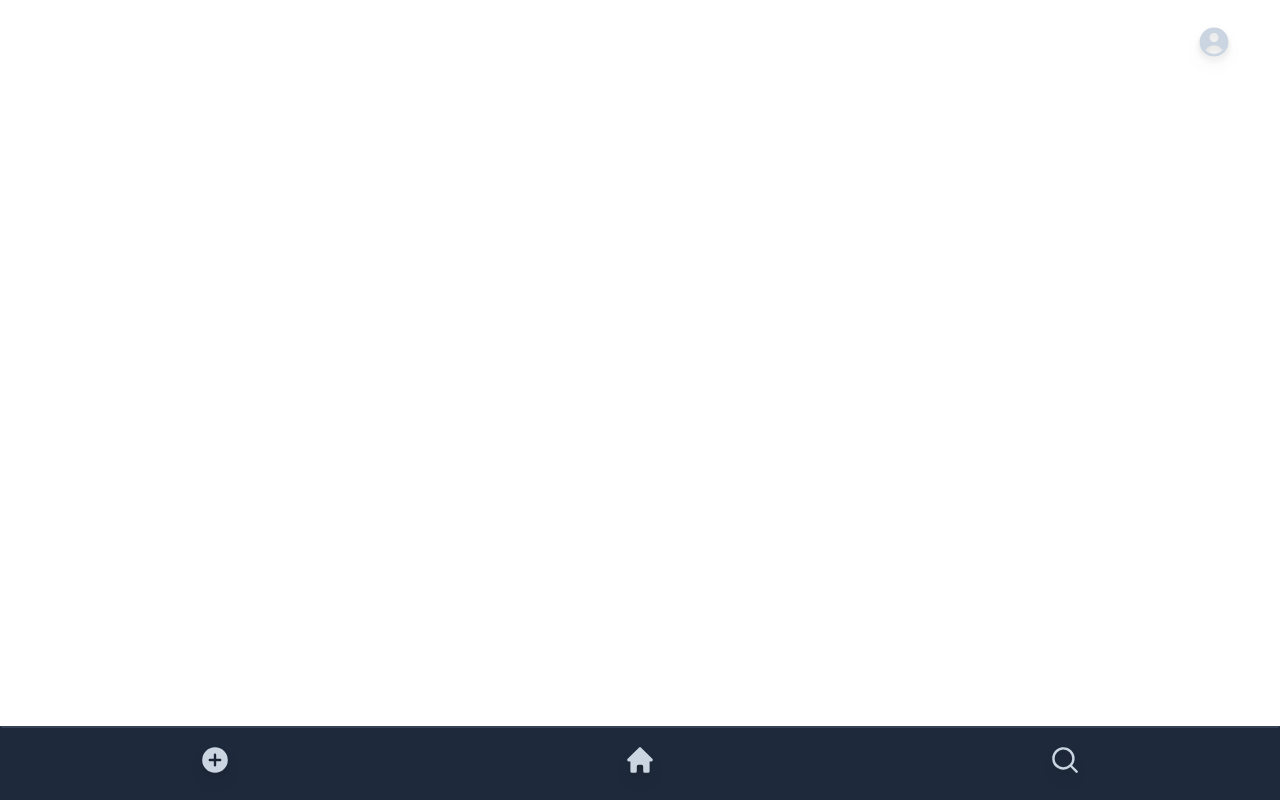
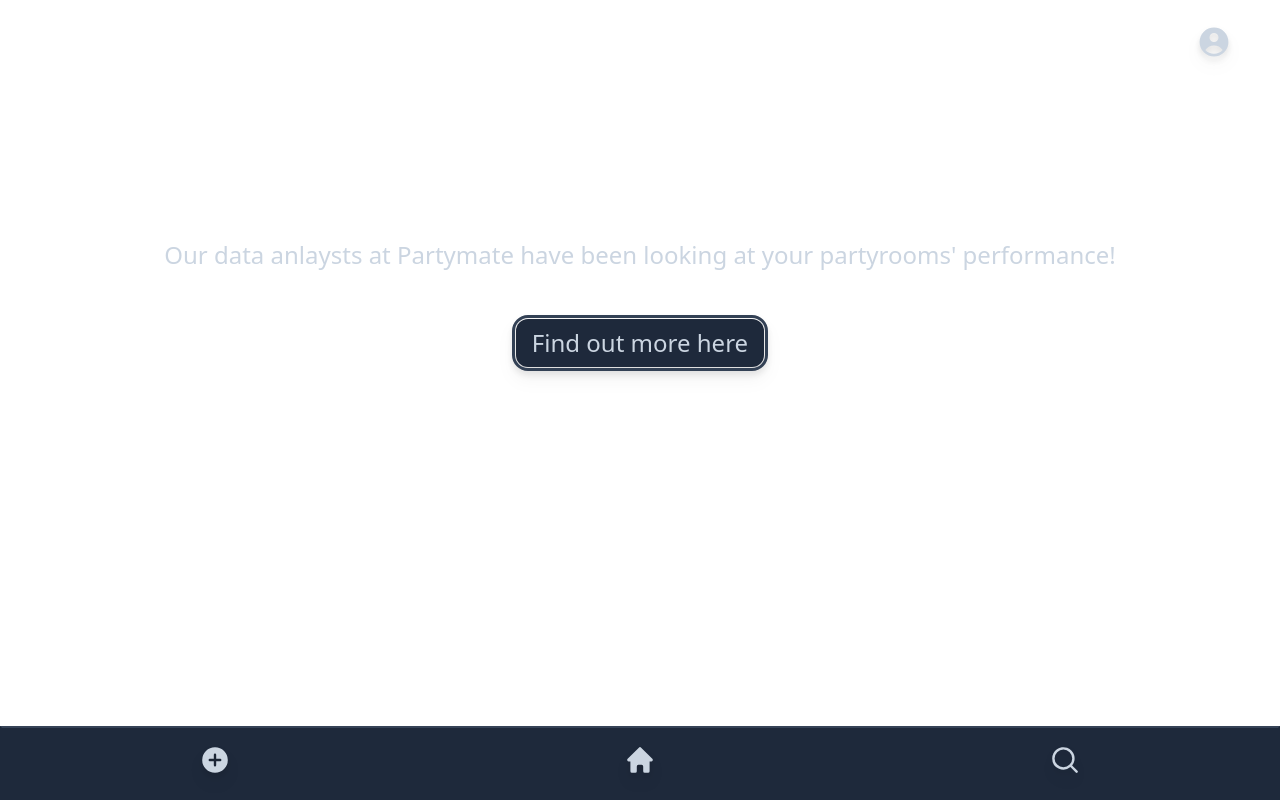
Before and after one commit to onu941/c25-capstone-project-kb, a React (Vite) app in the folder vite-client/: page /dashboard in a window 1280 px wide. Built offline with nearby package versions, Linux system fonts and the light colour scheme; sample sign-in values are in the browser's storage.

Commit message:
finalise dashboard and add missing landing links

```diff
--- a/vite-client/src/pages/Dashboard.tsx
+++ b/vite-client/src/pages/Dashboard.tsx
@@ -6,6 +6,7 @@
 import { AppHeader } from "../components/minicomponents/Headers";
 import { Sidebar } from "../components/minicomponents/Sidebar";
 import { Tab } from "../components/minicomponents/Tab";
+import { PrimaryButton } from "../components/minicomponents/Buttons";
 
 export function Dashboard() {
   // const token = localStorage.getItem("token");
@@ -42,6 +43,20 @@
             toggleSidebar={toggleSidebar}
           ></Sidebar>
         </ResponsiveContainer>
+        <div className="w-full h-2/3 flex flex-col place-content-center place-items-center flex-wrap text-center text-2xl text-slate-300">
+          <div className="mb-18">
+            Our data anlaysts at Partymate have been looking at your partyrooms'
+            performance!
+          </div>
+          <div className="py-12">
+            <a
+              href="https://app.powerbi.com/groups/me/reports/14fc615e-b91a-445e-84a4-082957fd4998/ReportSection2425e5bc117145b5a020?experience=power-bi"
+              target="_blank"
+            >
+              <PrimaryButton label="Find out more here" />
+            </a>
+          </div>
+        </div>
       </FullScreen>
       <Tab />
     </>
--- a/vite-client/src/pages/Landing.tsx
+++ b/vite-client/src/pages/Landing.tsx
@@ -210,7 +210,9 @@
                     pax={partygoerDetails.headcount}
                   />
                   <div className="grid place-content-center place-items-center pt-10">
-                    <PrimaryButton label="See All Bookings (Partygoer)" />
+                    <Link to="/settings">
+                      <PrimaryButton label="See All Bookings (Partygoer)" />
+                    </Link>
                   </div>
                 </>
               ) : (
@@ -255,7 +257,9 @@
                       <Link to="/submit_room">
                         <PrimaryButton label="Submit a New Room" />
                       </Link>
-                      <PrimaryButton label="See All Bookings (Host)" />
+                      <Link to="/settings">
+                        <PrimaryButton label="See All Bookings (Host)" />
+                      </Link>
                     </div>
                   </>
                 ) : (
```
